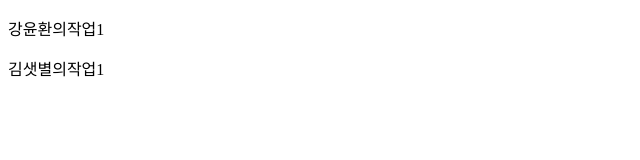
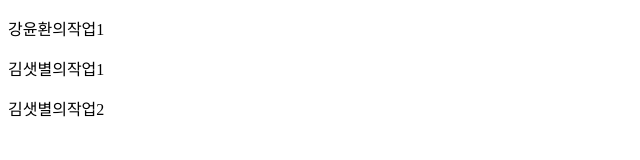
Before and after one commit to ksbyeol93/team_test, a plain HTML site: page index.html in a window 1280 px wide. Shown: the whole page, without its empty margins (0-640 px from the left). Drawn offline with Linux system fonts and the light colour scheme.

Commit message:
satbyeol_work2

```diff
--- a/index.html
+++ b/index.html
@@ -9,5 +9,7 @@
 <body>
   <p>강윤환의작업1</p>
   <p>김샛별의작업1</p>
+
+  <p>김샛별의작업2</p>
 </body>
 </html>
```
